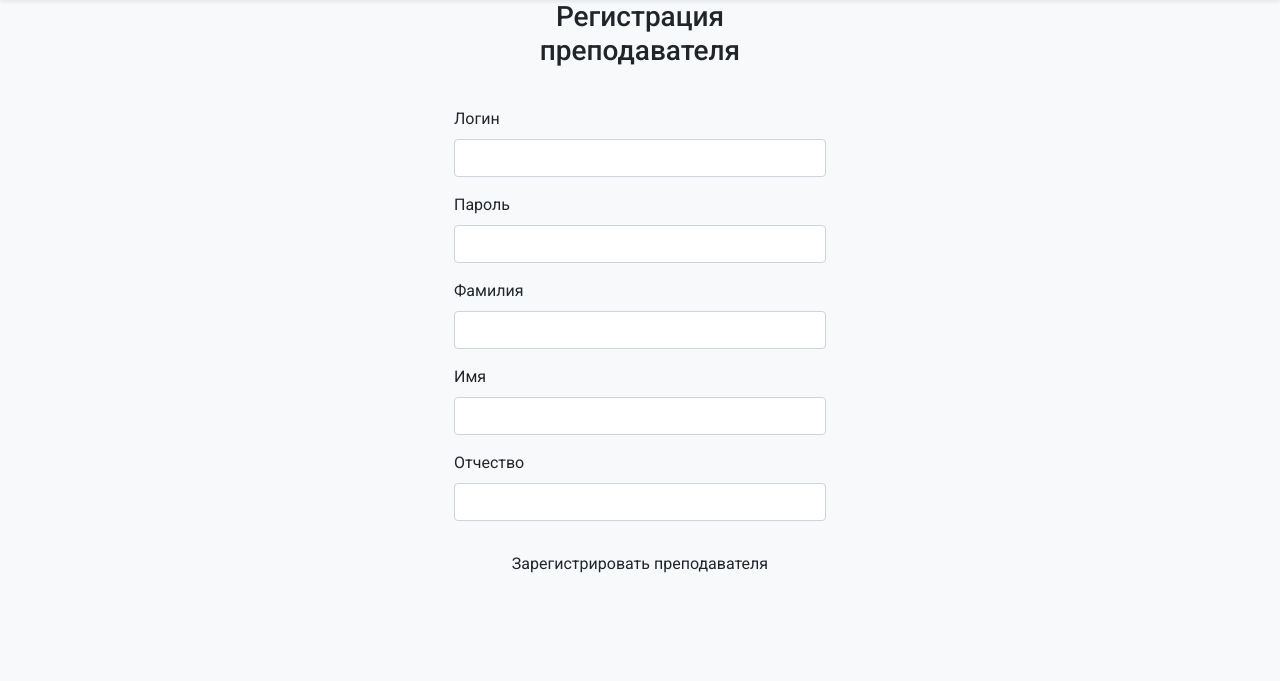
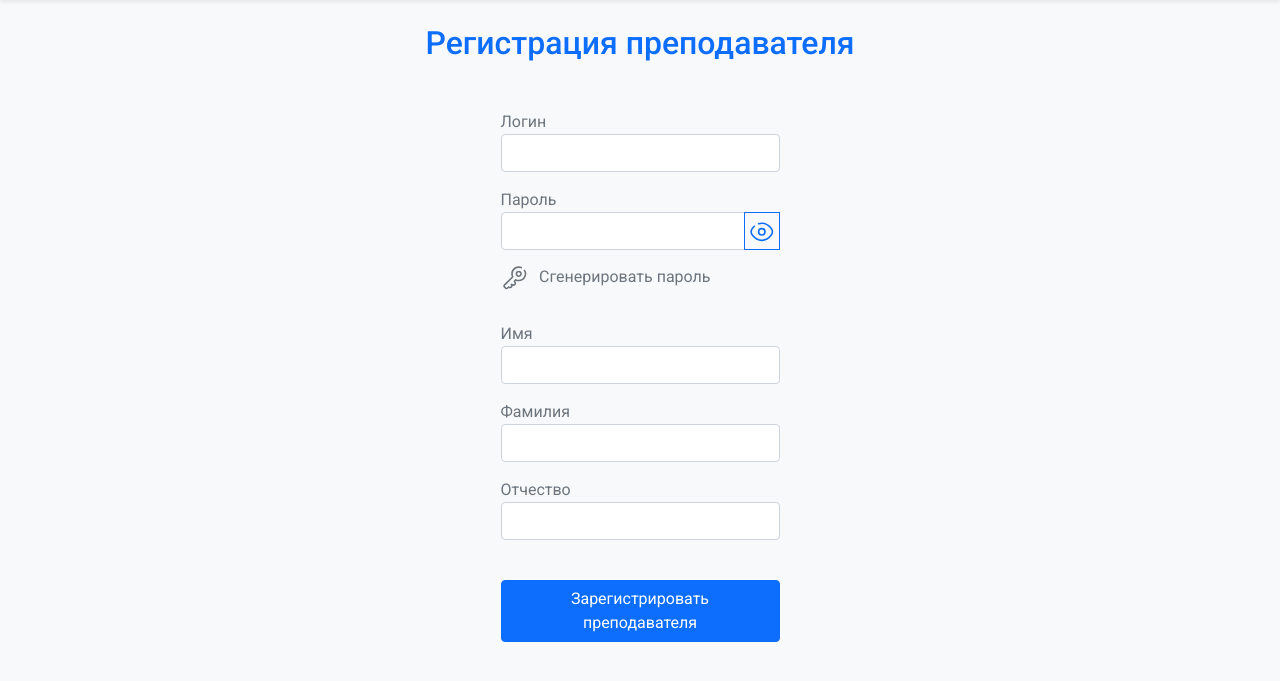
Before and after one commit to remshu-inc/pakt-work-tools, a Django app: template templates/signup_teacher.html in a window 1280 px wide. Shown: the part 64-745 px from the top of the page. Run offline with Django 4.2, Linux system fonts and the light colour scheme; the template is opened without the code that fills it: values that come from a table or form of the project are taken from there, others are empty.

Commit message:
rework teacher register page

```diff
--- a/templates/signup.html
+++ b/templates/signup.html
@@ -13,9 +13,7 @@
 
 		<!-- Login -->
 		<label for="{{ form_user.login.id_for_label }}" class="form-label">
-			Логин {% if not form_user.login.errors %} {{ form_user.login }}
-			<div class="valid-feedback">Looks good!</div>
-			{% else %}
+			Логин {% if not form_user.login.errors %} {{ form_user.login }} {% else %}
 			<!-- Invalid field -->
 			{{ form_user.login | addclass:'is-invalid' }}
 			<div class="invalid-feedback">{{ form_user.login.errors | first | striptags }}</div>
--- a/templates/signup_teacher.html
+++ b/templates/signup_teacher.html
@@ -1,106 +1,119 @@
-{% extends "base.html" %}
+{% extends "base.html" %} {% load filters %} {% load static %}
+<!-- Styles -->
 {% block link %}
-{% load static %}
-<link rel="stylesheet" type="text/css" href="{% static 'css/login.css' %}">
+<link rel="stylesheet" type="text/css" href="{% static 'css/signup.css' %}" />
 {% endblock %}
 
+<!-- Content -->
 {% block content %}
+<main class="container my-4">
+	<h2 class="text-primary text-center">Регистрация преподавателя</h2>
+	<form method="post" novalidate class="col-6 col-lg-3 mx-auto my-5 d-flex flex-column gap-2 text-secondary">
+		{% comment %} {% csrf_token %} {% endcomment %}
 
-<div class="container">
-    <main class="justify-content-center form-signup d-flex">
+		<!-- Login -->
+		<label for="{{ form_user.login.id_for_label }}" class="form-label">
+			Логин {% if not form_user.login.errors %} {{ form_user.login }} {% else %}
+			<!-- Invalid field -->
+			{{ form_user.login | addclass:'is-invalid' }}
+			<div class="invalid-feedback">{{ form_user.login.errors | first | striptags }}</div>
+			{% endif %}
+		</label>
 
-        <div class="signup-page col-4">
-            <h3 class="text-center">Регистрация преподавателя</h3>
-            {% load filters %}
-            <div class="form-group mt-4"></div>
-                <form method="post" novalidate>
-                    {% comment %} {% csrf_token %} {% endcomment %}
+		<!-- Password -->
+		<label for="{{ form_user.password.id_for_label }}" class="form-label">
+			Пароль
 
-                    <div class="main-invalid-feedback text-center">
-                        {% for error in form_user.non_field_errors %}
-                            {{ error | striptags }}
-                        {% endfor %}
-                    </div>
+			<div class="input-group">
+				{% if not form_user.password.errors %} {{ form_user.password }} {% else %}
+				<!-- Invalid field -->
+				{{ form_user.password | addclass:'is-invalid' }} {% endif %}
+				<button
+					class="btn btn-outline-primary shadow-none w-auto p-1 active-primary"
+					type="button"
+					title="Показать пароль"
+					id="show_password"
+					onclick="showPassword()"
+					data-bs-toggle="button"
+				>
+					<svg
+						class="bi"
+						xmlns="http://www.w3.org/2000/svg"
+						width="1.6em"
+						stroke="currentColor"
+						fill="none"
+						viewBox="0 0 24 24"
+					>
+						<path
+							stroke-linecap="round"
+							stroke-width="1.5"
+							d="M9 4.46A9.84 9.84 0 0 1 12 4c4.18 0 7.03 2.5 8.73 4.7C21.57 9.8 22 10.36 22 12s-.43 2.2-1.27 3.3C19.03 17.5 16.18 20 12 20c-4.18 0-7.03-2.5-8.73-4.7C2.42 14.2 2 13.64 2 12s.42-2.2 1.27-3.3C3.76 8.08 4.33 7.43 5 6.82"
+						/>
+						<path stroke-width="1.5" d="M15 12a3 3 0 1 1-6 0 3 3 0 0 1 6 0Z" />
+					</svg>
+				</button>
 
-                    <div class="row mb-3 justify-content-between">
-                        <div class="col-12 custom-input mt-3">
-                            <label for="{{ form_user.login.id_for_label }}" class="form-label">Логин</label>
-                            {% if not form_user.login.errors %}
-                            {{ form_user.login }}
-                            {% else %}
-                            {{ form_user.login|addclass:'is-invalid' }}
-                            <div class="invalid-feedback">
-                                {% for error in form_user.login.errors %}
-                                    {{ error | striptags }}
-                                {% endfor %}
-                            </div>
-                            {% endif %}
-                        </div>
+				<div class="invalid-feedback">{{ form_user.password.errors | first | striptags }}</div>
+			</div>
+			<button
+				type="button"
+				class="text-start ps-0 btn btn-link shadow-none link-secondary text-decoration-none my-2"
+				onclick="passwordGenerate()"
+			>
+				<svg
+					class="bi me-2"
+					xmlns="http://www.w3.org/2000/svg"
+					stroke="currentColor"
+					height="1.6em"
+					fill="none"
+					viewBox="0 0 24 24"
+				>
+					<path
+						stroke-linecap="round"
+						stroke-linejoin="round"
+						stroke-width="1.5"
+						d="M21.07 5a6.3 6.3 0 0 1-5.39 9.59c-.64 0-2.09-.15-2.8-.73l-.87.87c-.74.73-.15.73.14 1.32 0 0 .74 1.02 0 2.05-.44.58-1.67 1.4-3.08 0l-.3.3s.89 1.02.15 2.04c-.44.59-1.62 1.17-2.64.15L5.25 21.6c-.7.7-1.57.3-1.91 0l-.89-.88c-.82-.82-.34-1.7 0-2.05l7.65-7.6s-.74-1.18-.74-2.79A6.3 6.3 0 0 1 18 2.44"
+					/>
+					<path stroke-width="1.5" d="M17.89 8.3a2.2 2.2 0 1 1-4.4-.02 2.2 2.2 0 0 1 4.4.01Z" />
+				</svg>
 
-                        <div class="col-12 custom-input mt-3">
-                            <label for="{{ form_user.password.id_for_label }}" class="form-label">Пароль</label>
-                            {% if not form_user.password.errors %}
-                            {{ form_user.password }}
-                            {% else %}
-                            {{ form_user.password|addclass:'is-invalid' }}
-                            <div class="invalid-feedback">
-                                {% for error in form_user.password.errors %}
-                                    {{ error | striptags }}
-                                {% endfor %}
-                            </div>
-                            {% endif %}
-                        </div>
+				<label class="form-check-label" for="password_generate">Сгенерировать пароль</label>
+			</button>
+		</label>
 
-                        <div class="col-12 custom-input mt-3">
-                            <label for="{{ form_user.last_name.id_for_label }}" class="form-label">Фамилия</label>
-                            {% if not form_user.last_name.errors %}
-                            {{ form_user.last_name }}
-                            {% else %}
-                            {{ form_user.last_name|addclass:'is-invalid' }}
-                            <div class="invalid-feedback">
-                                {% for error in form_user.last_name.errors %}
-                                    {{ error | striptags }}
-                                {% endfor %}
-                            </div>
-                            {% endif %}
-                        </div>
+		<!-- Name -->
+		<label for="{{ form_user.name.id_for_label }}" class="form-label">
+			Имя {% if not form_user.name.errors %} {{ form_user.name }} {% else %}
+			<!-- Invalid field -->
+			{{ form_user.name | addclass:'is-invalid' }}
+			<div class="invalid-feedback">{{ form_user.name.errors | first | striptags }}</div>
+			{% endif %}
+		</label>
 
-                        <div class="col-12 custom-input mt-3">
-                            <label for="{{ form_user.name.id_for_label }}" class="form-label">Имя</label>
-                            {% if not form_user.name.errors %}
-                            {{ form_user.name }}
-                            {% else %}
-                            {{ form_user.name|addclass:'is-invalid' }}
-                            <div class="invalid-feedback">
-                                {% for error in form_user.name.errors %}
-                                    {{ error | striptags }}
-                                {% endfor %}
-                            </div>
-                            {% endif %}
-                        </div>
+		<!-- Last name -->
+		<label for="{{ form_user.last_name.id_for_label }}" class="form-label">
+			Фамилия {% if not form_user.last_name.errors %} {{ form_user.last_name }} {% else %}
+			<!-- Invalid field -->
+			{{ form_user.last_name | addclass:'is-invalid' }}
+			<div class="invalid-feedback">{{ form_user.last_name.errors | first | striptags }}</div>
+			{% endif %}
+		</label>
 
-                        <div class="col-12 custom-input mt-3">
-                            <label for="{{ form_user.patronymic.id_for_label }}" class="form-label">Отчество</label>
-                            {% if not form_user.patronymic.errors %}
-                            {{ form_user.patronymic }}
-                            {% else %}
-                            {{ form_user.patronymic|addclass:'is-invalid' }}
-                            <div class="invalid-feedback">
-                                {% for error in form_user.patronymic.errors %}
-                                    {{ error | striptags }}
-                                {% endfor %}
-                            </div>
-                            {% endif %}
-                        </div>
+		<!-- Patronymic -->
+		<label for="{{ form_user.patronymic.id_for_label }}" class="form-label">
+			Отчество {% if not form_user.patronymic.errors %} {{ form_user.patronymic }} {% else %}
+			<!-- Invalid field -->
+			{{ form_user.patronymic | addclass:'is-invalid' }}
+			<div class="invalid-feedback">{{ form_user.patronymic.errors | first | striptags }}</div>
+			{% endif %}
+		</label>
 
-                    </div>
+		<button type="submit" class="btn btn-primary shadow-none my-4 align-self-center w-auto">
+			Зарегистрировать преподавателя
+		</button>
+	</form>
+</main>
 
-                    <button type="submit" class="col-12 mt-2 btn shadow-none update-button">Зарегистрировать преподавателя</button>
-                </form>
-            </div>
-        </div>
-
-    </main>
-</div>
-
-{%endblock%}
+{% endblock content %} {% block script %}
+<script type="text/javascript" src="{% static 'js/password_input.js' %}" defer></script>
+{% endblock script %}
--- a/user_app/forms.py
+++ b/user_app/forms.py
@@ -21,9 +21,9 @@ class UserCreationForm(forms.ModelForm):
         widgets = {
             'login': forms.TextInput(attrs={'class': 'form-control', 'required': 'required', 'autocomplete': 'off'}),
 
-            'password': forms.PasswordInput(attrs={'class': 'form-control', 'required': 'required', 'autocomplete': 'new-password'}),
+            'password': forms.PasswordInput(attrs={'class': 'form-control password-input', 'required': 'required', 'autocomplete': 'new-password'}),
             'last_name': forms.TextInput(attrs={'class': 'form-control', 'autocomplete': 'off'}),
-            'name': forms.TextInput(attrs={'class': 'form-control password-input', 'required': 'required', 'autocomplete': 'off'}),
+            'name': forms.TextInput(attrs={'class': 'form-control', 'required': 'required', 'autocomplete': 'off'}),
             'patronymic': forms.TextInput(attrs={'class': 'form-control', 'required': 'required',  'autocomplete': 'off'}),
         }
 
@@ -45,10 +45,6 @@ class UserCreationForm(forms.ModelForm):
             'name': {
                 'required': 'Необходимо заполнить поле',
             },
-
-			'patronymic': {
-                'required': 'Необходимо заполнить поле',
-			}
         }
 
     def save(self, commit=True):
```
Also changed, not shown: templates/signup_teacher_legacy.html (added, +106 -0 lines), user_app/views.py (+11 -11 lines).
